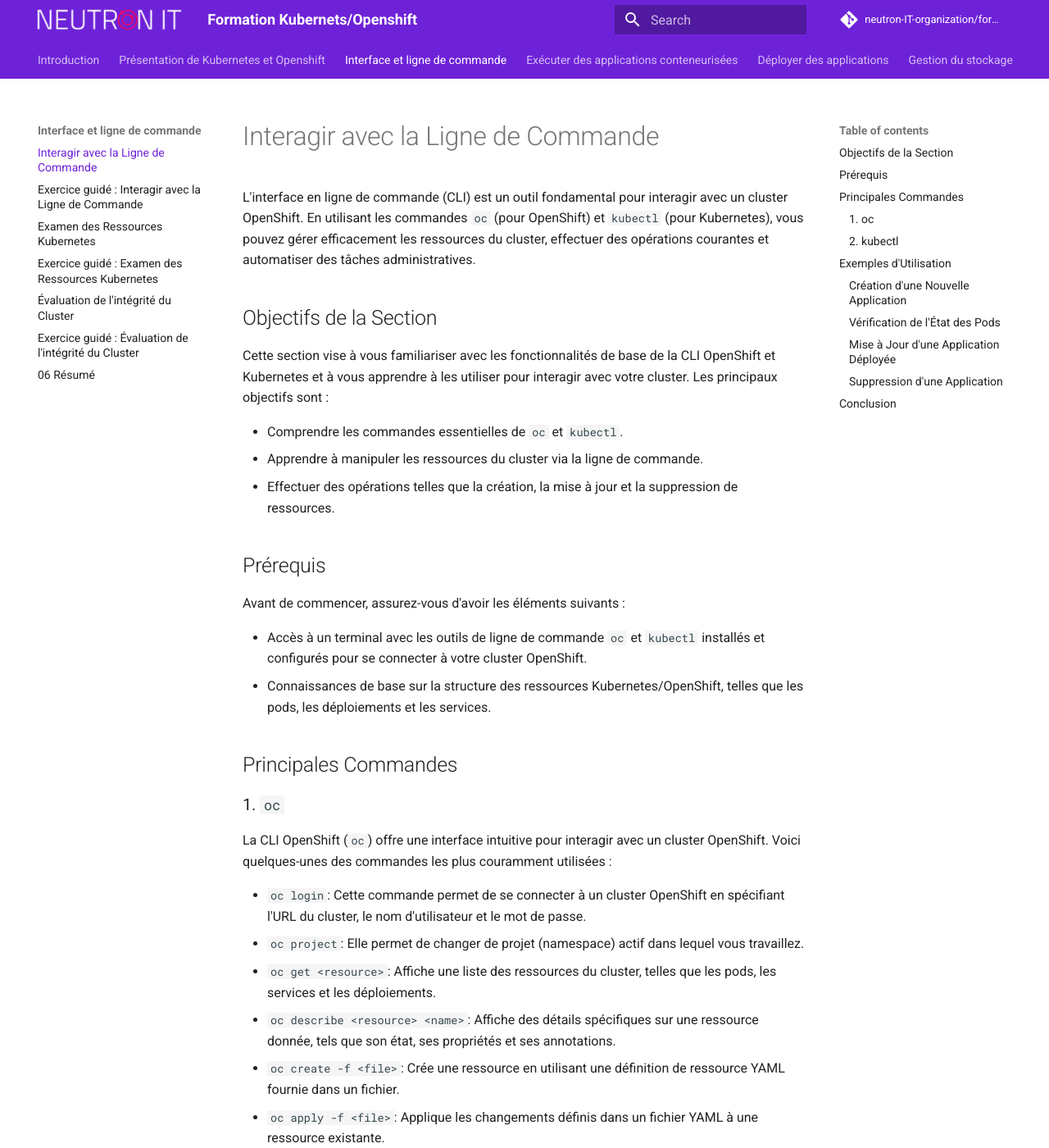
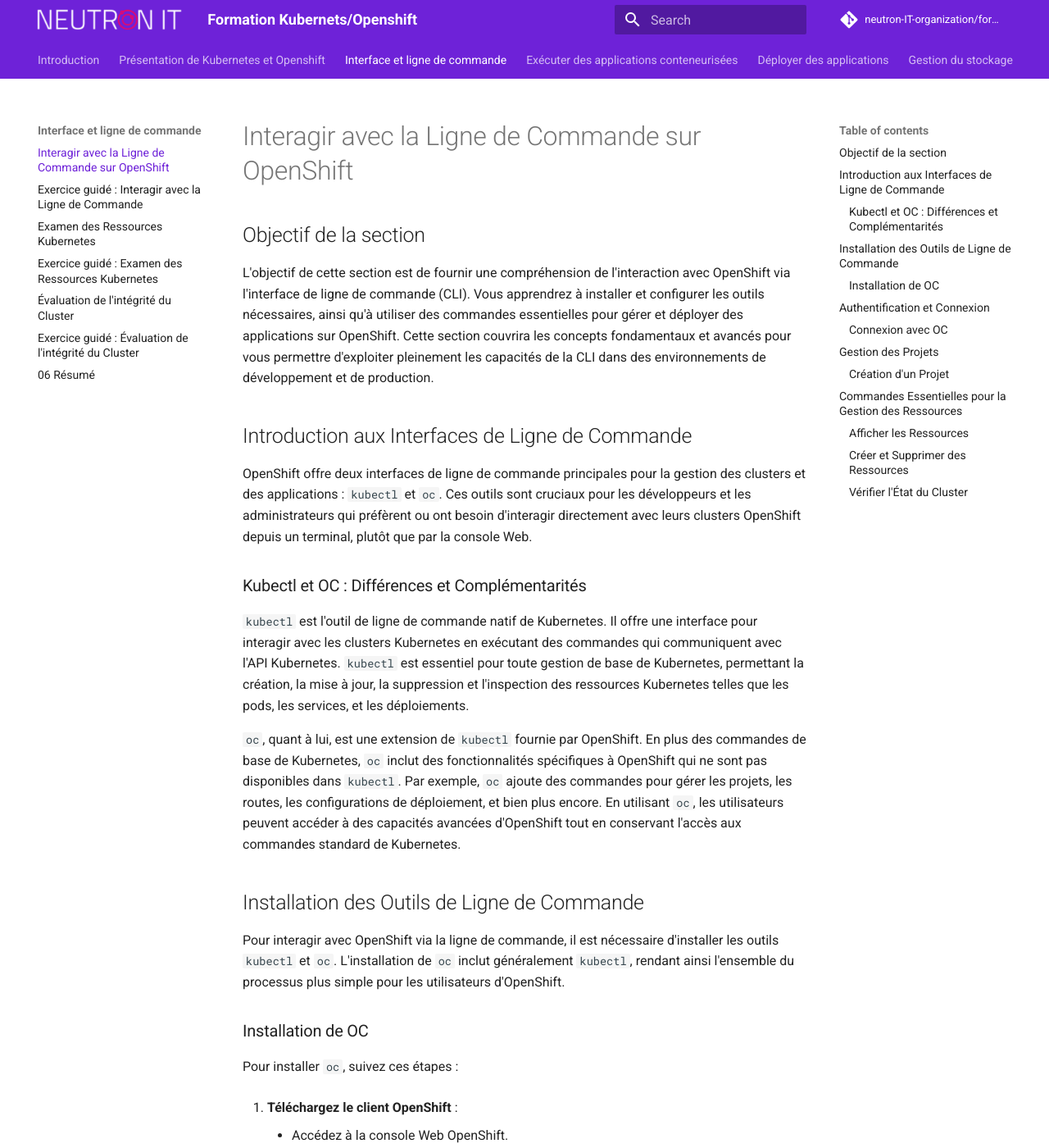
Before and after one commit to neutron-IT-organization/formation-openshift, an MkDocs documentation site: the page built from content/02_Interface_et_ligne_de_commande/00_Intéragir_avec_la_ligne_de_commande.md, in a window 1280 px wide and 1400 px high. Shown: the whole window at 82% size. Built offline with MkDocs 1.6.1 and Material for MkDocs 9.7.7, drawn with Linux system fonts in a browser that asks for light colours; comment, search, counter and statistics services are not loaded; some of the changed text lies outside the part shown.

Commit message:
initiate interact with command line

````diff
--- a/content/02_Interface_et_ligne_de_commande/00_Intéragir_avec_la_ligne_de_commande.md
+++ b/content/02_Interface_et_ligne_de_commande/00_Intéragir_avec_la_ligne_de_commande.md
@@ -1,94 +1,228 @@
-# Interagir avec la Ligne de Commande
+# Interagir avec la Ligne de Commande sur OpenShift
 
-L'interface en ligne de commande (CLI) est un outil fondamental pour interagir avec un cluster OpenShift. En utilisant les commandes `oc` (pour OpenShift) et `kubectl` (pour Kubernetes), vous pouvez gérer efficacement les ressources du cluster, effectuer des opérations courantes et automatiser des tâches administratives.
+## Objectif de la section
 
-## Objectifs de la Section
+L'objectif de cette section est de fournir une compréhension de l'interaction avec OpenShift via l'interface de ligne de commande (CLI). Vous apprendrez à installer et configurer les outils nécessaires, ainsi qu'à utiliser des commandes essentielles pour gérer et déployer des applications sur OpenShift. Cette section couvrira les concepts fondamentaux et avancés pour vous permettre d'exploiter pleinement les capacités de la CLI dans des environnements de développement et de production.
 
-Cette section vise à vous familiariser avec les fonctionnalités de base de la CLI OpenShift et Kubernetes et à vous apprendre à les utiliser pour interagir avec votre cluster. Les principaux objectifs sont :
+## Introduction aux Interfaces de Ligne de Commande
 
-- Comprendre les commandes essentielles de `oc` et `kubectl`.
-- Apprendre à manipuler les ressources du cluster via la ligne de commande.
-- Effectuer des opérations telles que la création, la mise à jour et la suppression de ressources.
+OpenShift offre deux interfaces de ligne de commande principales pour la gestion des clusters et des applications : `kubectl` et `oc`. Ces outils sont cruciaux pour les développeurs et les administrateurs qui préfèrent ou ont besoin d'interagir directement avec leurs clusters OpenShift depuis un terminal, plutôt que par la console Web.
 
-## Prérequis
+### Kubectl et OC : Différences et Complémentarités
 
-Avant de commencer, assurez-vous d'avoir les éléments suivants :
+`kubectl` est l'outil de ligne de commande natif de Kubernetes. Il offre une interface pour interagir avec les clusters Kubernetes en exécutant des commandes qui communiquent avec l'API Kubernetes. `kubectl` est essentiel pour toute gestion de base de Kubernetes, permettant la création, la mise à jour, la suppression et l'inspection des ressources Kubernetes telles que les pods, les services, et les déploiements.
 
-- Accès à un terminal avec les outils de ligne de commande `oc` et `kubectl` installés et configurés pour se connecter à votre cluster OpenShift.
-- Connaissances de base sur la structure des ressources Kubernetes/OpenShift, telles que les pods, les déploiements et les services.
+`oc`, quant à lui, est une extension de `kubectl` fournie par OpenShift. En plus des commandes de base de Kubernetes, `oc` inclut des fonctionnalités spécifiques à OpenShift qui ne sont pas disponibles dans `kubectl`. Par exemple, `oc` ajoute des commandes pour gérer les projets, les routes, les configurations de déploiement, et bien plus encore. En utilisant `oc`, les utilisateurs peuvent accéder à des capacités avancées d'OpenShift tout en conservant l'accès aux commandes standard de Kubernetes.
 
-## Principales Commandes
+## Installation des Outils de Ligne de Commande
 
-### 1. `oc`
+Pour interagir avec OpenShift via la ligne de commande, il est nécessaire d'installer les outils `kubectl` et `oc`. L'installation de `oc` inclut généralement `kubectl`, rendant ainsi l'ensemble du processus plus simple pour les utilisateurs d'OpenShift.
 
-La CLI OpenShift (`oc`) offre une interface intuitive pour interagir avec un cluster OpenShift. Voici quelques-unes des commandes les plus couramment utilisées :
+### Installation de OC
 
-- `oc login`: Cette commande permet de se connecter à un cluster OpenShift en spécifiant l'URL du cluster, le nom d'utilisateur et le mot de passe.
-- `oc project`: Elle permet de changer de projet (namespace) actif dans lequel vous travaillez.
-- `oc get <resource>`: Affiche une liste des ressources du cluster, telles que les pods, les services et les déploiements.
-- `oc describe <resource> <name>`: Affiche des détails spécifiques sur une ressource donnée, tels que son état, ses propriétés et ses annotations.
-- `oc create -f <file>`: Crée une ressource en utilisant une définition de ressource YAML fournie dans un fichier.
-- `oc apply -f <file>`: Applique les changements définis dans un fichier YAML à une ressource existante.
-- `oc edit <resource> <name>`: Ouvre un éditeur de texte pour modifier la définition d'une ressource donnée directement dans le fichier YAML.
-- `oc delete <resource> <name>`: Supprime une ressource spécifique du cluster.
+Pour installer `oc`, suivez ces étapes :
 
-### 2. `kubectl`
+1. **Téléchargez le client OpenShift** :
+    - Accédez à la console Web OpenShift.
+    - Cliquez sur votre nom d'utilisateur en haut à droite et sélectionnez "Command Line Tools".
+    - Téléchargez l'archive du client OpenShift pour votre système d'exploitation.
 
-`kubectl` est l'outil de ligne de commande standard pour interagir avec les clusters Kubernetes. Bien qu'il soit principalement utilisé pour les clusters Kubernetes, il peut également être utilisé avec OpenShift. Voici quelques commandes couramment utilisées :
+2. **Décompressez l'archive** :
+    - Sous Linux ou macOS :
+      ```bash
+      tar xvzf openshift-client-linux.tar.gz
+      ```
+    - Sous Windows, utilisez un outil de décompression comme 7-Zip pour extraire les fichiers.
 
-- `kubectl get <resource>`: Similaire à `oc get`, cette commande affiche une liste des ressources du cluster Kubernetes.
-- `kubectl describe <resource> <name>`: Affiche des informations détaillées sur une ressource spécifique dans le cluster Kubernetes.
-- `kubectl create -f <file>`: Crée une ressource en utilisant une définition YAML fournie dans un fichier.
-- `kubectl apply -f <file>`: Applique les changements définis dans un fichier YAML à une ressource existante.
-- `kubectl edit <resource> <name>`: Ouvre un éditeur de texte pour modifier la définition d'une ressource donnée directement dans le fichier YAML.
-- `kubectl delete <resource> <name>`: Supprime une ressource spécifique du cluster Kubernetes.
+3. **Ajoutez `oc` à votre PATH** :
+    - Sous Linux ou macOS :
+      ```bash
+      sudo mv oc /usr/local/bin/
+      ```
 
-## Exemples d'Utilisation
+## Authentification et Connexion
 
-### Création d'une Nouvelle Application
+Pour interagir avec un cluster OpenShift, il est essentiel de s'authentifier correctement. L'authentification assure que seules les personnes autorisées peuvent accéder et manipuler les ressources du cluster.
 
-Pour créer une nouvelle application sur OpenShift, vous pouvez utiliser la commande suivante :
+### Connexion avec OC
+
+La commande `oc login` est utilisée pour authentifier vos requêtes auprès du cluster OpenShift. Cette commande utilise un token OAuth pour vérifier votre identité.
 
 ```bash
-oc new-app --docker-image=<image_name>
+oc login https://api.ocp4.example.com:6443
+Username: developer
+Password: developer
 ```
 
-Cette commande crée automatiquement tous les objets nécessaires, y compris les déploiements, les services et les routes, pour déployer l'application.
+- **Action** : Se connecte au cluster OpenShift en utilisant l'URL du serveur API.
+- **Input** : Vous serez invité à entrer votre nom d'utilisateur et votre mot de passe.
 
-### Vérification de l'État des Pods
+- **Output** :
+  ```
+  Login successful.
 
-Pour vérifier l'état des pods dans un namespace spécifique, vous pouvez utiliser la commande suivante :
+  You have access to 58 projects, the list has been suppressed. You can list all projects with 'oc projects'
+
+  Using project "default".
+  ```
+
+Ce message confirme une connexion réussie et vous informe que vous êtes actuellement dans le projet "default".
+
+## Gestion des Projets
+
+Les projets dans OpenShift sont des espaces de noms Kubernetes avec des annotations supplémentaires. Ils permettent d'isoler les ressources de votre application et de gérer des environnements distincts.
+
+### Création d'un Projet
+
+Pour créer un nouveau projet, utilisez la commande `oc new-project` :
 
 ```bash
-oc get pods -n <namespace>
+oc new-project myapp
 ```
 
-Cela affichera une liste des pods en cours d'exécution dans le namespace spécifié, ainsi que leur état actuel.
+#### Explication et Exemple d'Output
 
-### Mise à Jour d'une Application Déployée
+- **Commande** :
+  ```bash
+  oc new-project myapp
+  ```
+  - **Action** : Crée un nouveau projet nommé "myapp".
+  - **Input** : Le nom du projet que vous souhaitez créer.
 
-Pour mettre à jour une application déployée avec une nouvelle version de l'image, utilisez la commande suivante :
+- **Exemple d'Output** :
+  ```
+  Now using project "myapp" on server "https://api.ocp4.example.com:6443".
 
-```bash
-oc set image deployment/<deployment_name> <container_name>=<new_image_name>
-```
+  You can add applications to this project with the 'new-app' command. For example, try:
 
-Cela mettra à jour le déploiement spécifié avec la nouvelle image Docker.
+      oc new-app django-psql-example
 
-### Suppression d'une Application
+  to build a new example application in Python. Or use kubectl to deploy a simple Kubernetes app:
 
-Pour supprimer une application et ses ressources associées, utilisez la commande suivante :
+      kubectl create deployment hello-node --image=k8s.gcr.io/serve_hostname
+  ```
 
-```bash
-oc delete all -l app=<app_name>
-```
+Ce message indique que le projet "myapp" a été créé avec succès et vous donne des suggestions pour ajouter des applications à ce projet.
 
-Cela supprimera tous les objets Kubernetes associés à l'application spécifiée, y compris les déploiements, les services et les routes.
+## Commandes Essentielles pour la Gestion des Ressources
 
-## Conclusion
+Les commandes `oc` et `kubectl` offrent un ensemble riche de fonctionnalités pour la gestion des ressources dans OpenShift. Voici quelques-unes des commandes les plus utilisées :
 
-La ligne de commande est un outil puissant pour gérer et manipuler des ressources sur un cluster OpenShift. En apprenant les commandes de base et en pratiquant régulièrement, vous serez en mesure de travailler de manière efficace avec OpenShift et Kubernetes. Dans les prochaines sections, nous explorerons des scénarios plus avancés et des techniques avancées pour tirer le meilleur parti de votre cluster OpenShift.
+### Afficher les Ressources
 
----
+- **Lister les pods** :
+  ```bash
+  oc get pods
+  ```
 
-N'hésitez pas à pratiquer ces commandes dans votre propre environnement pour renforcer votre compréhension et votre familiarité avec l'outil en ligne de commande. Si vous avez des questions ou rencontrez des problèmes, n'hésitez pas à demander de l'aide !
+#### Explication et Exemple d'Output
+
+- **Commande** :
+  ```bash
+  oc get pods
+  ```
+  - **Action** : Affiche la liste des pods dans le projet actuel.
+
+- **Exemple d'Output** :
+  ```
+  NAME                       READY   STATUS    RESTARTS   AGE
+  myapp-1-abcde              1/1     Running   0          5m
+  myapp-2-abcde              1/1     Running   0          3m
+  ```
+
+Ce tableau montre les noms des pods, leur état de préparation, leur statut, le nombre de redémarrages, et leur âge.
+
+- **Afficher les détails d'un pod spécifique** :
+  ```bash
+  oc describe pod <nom_du_pod>
+  ```
+
+#### Explication et Exemple d'Output
+
+- **Commande** :
+  ```bash
+  oc describe pod myapp-1-abcde
+  ```
+  - **Action** : Affiche des détails complets sur le pod nommé "myapp-1-abcde".
+
+- **Exemple d'Output** :
+  ```
+  Name:           myapp-1-abcde
+  Namespace:      myapp
+  Node:           worker-1/192.168.1.101
+  Start Time:     Fri, 15 Jul 2023 10:15:00 +0000
+  Labels:         app=myapp
+  Status:         Running
+  IP:             10.129.2.1
+  Containers:
+    myapp:
+      Container ID:   docker://abcdef12345
+      Image:          myapp:latest
+      Image ID:       docker-pullable://myapp@sha256:123456789abcdef
+      Port:           8080/TCP
+      State:          Running
+      Ready:          True
+  ```
+
+Cette sortie fournit des informations détaillées sur le pod, y compris ses conteneurs, l'ID de l'image, l'adresse IP, et l'état actuel.
+
+### Créer et Supprimer des Ressources
+
+- **Créer une ressource à partir d'un fichier YAML** :
+  ```bash
+  oc create -f pod.yaml
+  ```
+
+#### Explication et Exemple d'Output
+
+- **Commande** :
+  ```bash
+  oc create -f pod.yaml
+  ```
+  - **Action** : Crée des ressources dans le cluster OpenShift en utilisant les définitions spécifiées dans le fichier YAML "pod.yaml".
+
+- **Exemple d'Output** :
+  ```
+  pod/myapp-3-abcde created
+  ```
+
+Ce message confirme que le pod spécifié dans le fichier "pod.yaml" a été créé avec succès.
+
+- **Supprimer une ressource** :
+  ```bash
+  oc delete pod <nom_du_pod>
+  ```
+
+#### Explication et Exemple d'Output
+
+- **Commande** :
+  ```bash
+  oc delete pod myapp-1-abcde
+  ```
+  - **Action** : Supprime le pod nommé "myapp-1-abcde".
+
+- **Exemple d'Output** :
+  ```
+  pod "myapp-1-abcde" deleted
+  ```
+
+Ce message confirme que le pod "myapp-1-abcde" a été supprimé avec succès.
+
+### Vérifier l'État du Cluster
+
+- **Obtenir des informations sur le cluster** :
+  ```bash
+  oc cluster-info
+  ```
+
+#### Explication et Exemple d'Output
+
+- **Commande** :
+  ```bash
+  oc cluster-info
+  ```
+  - **Action** : Affiche les informations de base sur le cluster OpenShift.
+
+- **Exemple d'Output** :
+  ```
+  Kubernetes master is running at https://api.ocp4.example
````
Also changed, not shown: content/02_Interface_et_ligne_de_commande/images/binaire-downloads.png (added), content/02_Interface_et_ligne_de_commande/images/command-line-tools.png (added).
